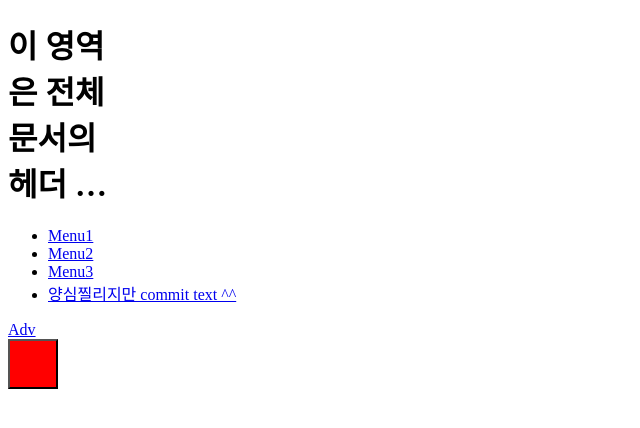
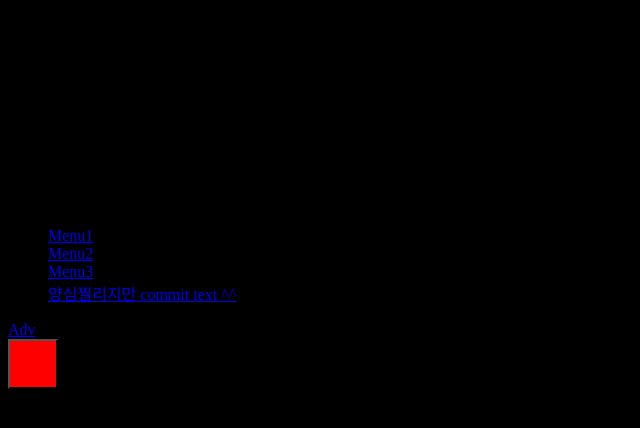
Before and after one commit to zzzdnwo/semantic_practice, a plain HTML site: page index.html in a window 1280 px wide. Shown: the whole page, without its empty margins (0-640 px from the left). Drawn offline with Linux system fonts and the light colour scheme.

Commit message:
1109pushtest

```diff
--- a/css/main.css
+++ b/css/main.css
@@ -3,3 +3,4 @@
 *{}
 .btn{display: inline-block;background: skyblue; width: 50px; height: 50px;}
 .btn--submit{background: red;}
+body{background: #000;}
```
